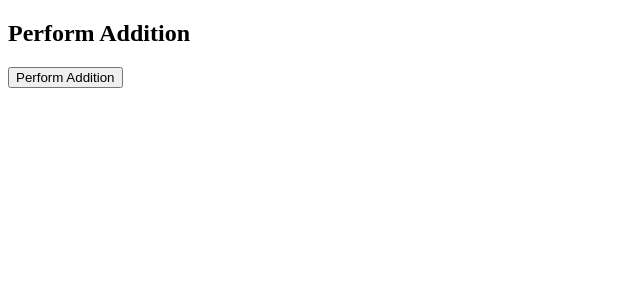
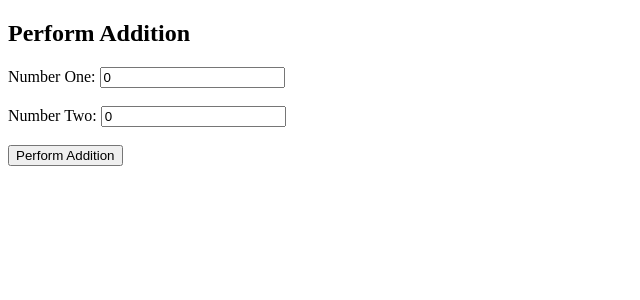
Before and after one commit to tompook/SimpleLambdaApp, an Angular app: page / in a window 1280 px wide. Shown: the top 300 px of the page, without its empty margins (0-640 px from the left). Built offline with nearby package versions, Linux system fonts and the light colour scheme.

Commit message:
add number form controls

```diff
--- a/src/app/call-addition-lambda/call-addition-lambda.component.html
+++ b/src/app/call-addition-lambda/call-addition-lambda.component.html
@@ -3,6 +3,16 @@
 </div>
 <div class="col-md-6">
     <form [formGroup]="callAdditionForm" (ngSubmit)="performAddition()" autocomplete="off">
+        <div class="form-group">
+            <label for="numberOne">Number One: </label>
+            <input formControlName="numberOne" id="numberOne" type="number" class="form-control">
+        </div>
+        <br>
+        <div class="form-group">
+            <label for="numberTwo">Number Two: </label>
+            <input formControlName="numberTwo" id="numberTwoo" type="number" class="form-control">
+        </div>
+        <br>
         <button type="submit" class="btn btn-primary">Perform Addition</button>
     </form>
 </div>
--- a/src/app/call-addition-lambda/call-addition-lambda.component.ts
+++ b/src/app/call-addition-lambda/call-addition-lambda.component.ts
@@ -1,6 +1,6 @@
 import { Component, OnInit } from '@angular/core';
 import { LambdaServiceService } from '../shared/lambda-service.service';
-import { FormGroup } from '@angular/forms';
+import { FormGroup, FormControl, Validators } from '@angular/forms';
 
 @Component({
   selector: 'app-call-addition-lambda',
@@ -9,11 +9,20 @@ import { FormGroup } from '@angular/forms';
 })
 export class CallAdditionLambdaComponent implements OnInit {
   callAdditionForm: FormGroup;
+  numberOne: FormControl;
+  numberTwo: FormControl;
 
   constructor(private lambdaService: LambdaServiceService) { }
 
   ngOnInit() {
-    this.callAdditionForm = new FormGroup({});
+    // set validators for form inputs
+    this.numberOne = new FormControl(0, Validators.required);
+    this.numberTwo = new FormControl(0, Validators.required);
+
+    this.callAdditionForm = new FormGroup({
+      numberOne: this.numberOne,
+      numberTwo: this.numberTwo
+    });
   }
 
   performAddition() {
```
